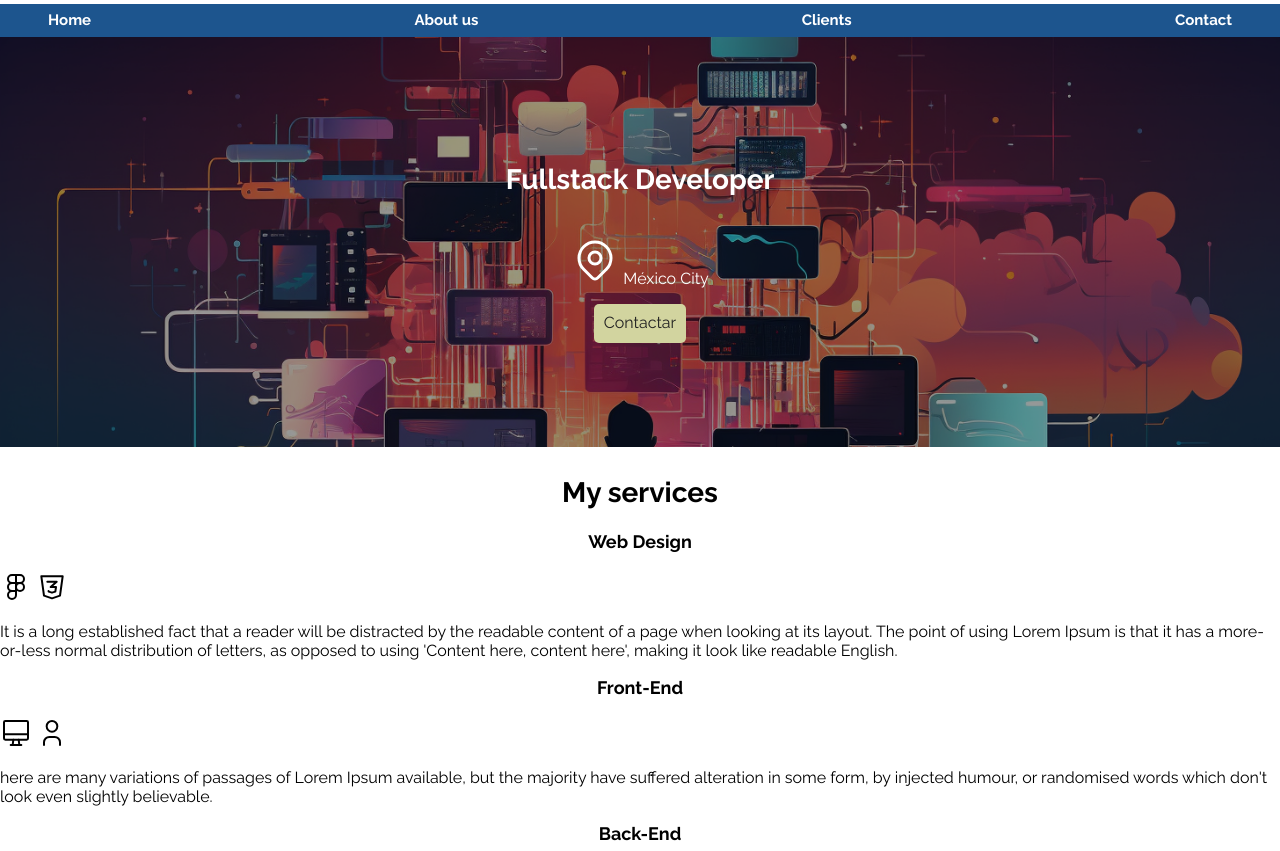
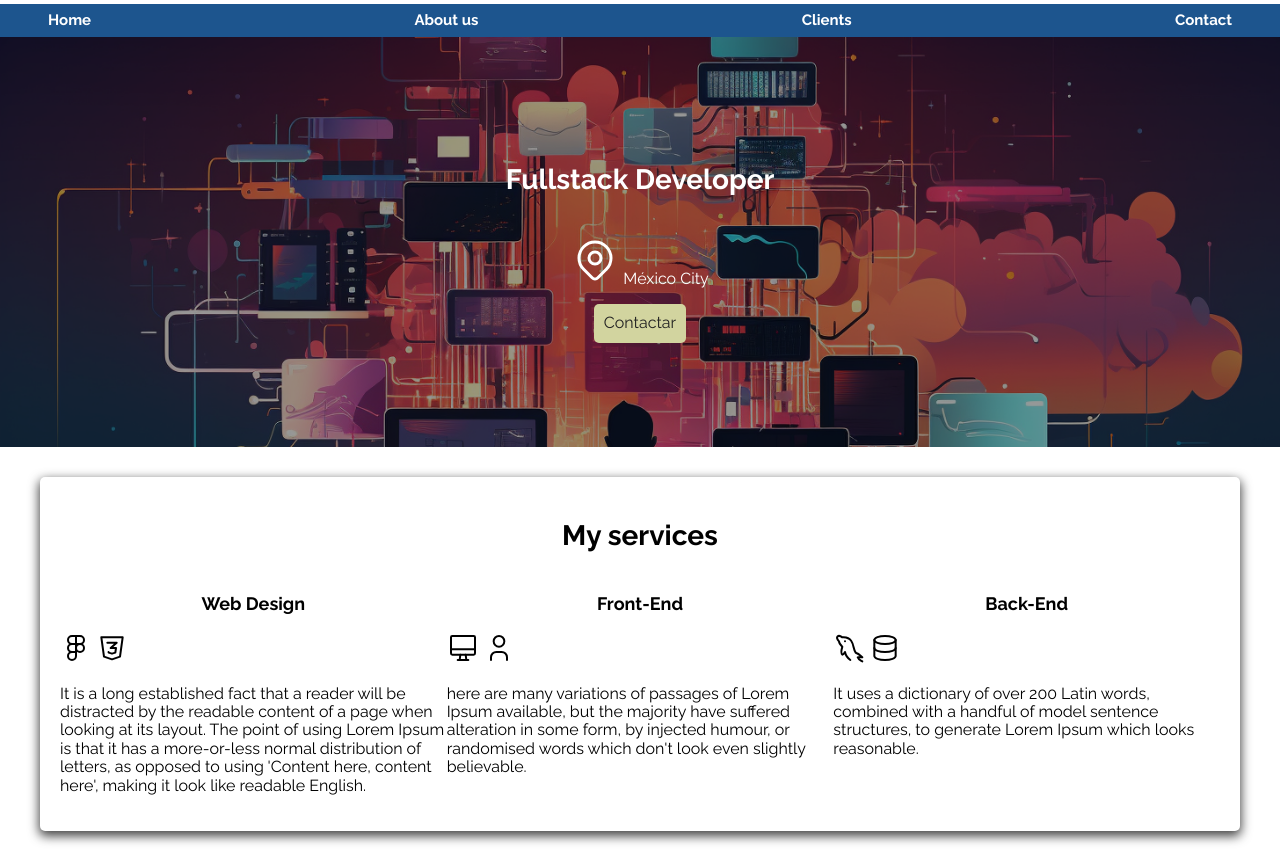
Before and after one commit to AngeLechuga/Angel_lechuga_webpage, a plain HTML site: page index.html in a window 1280 px wide. Shown: the part 91-942 px from the top of the page. Drawn offline with Linux system fonts and the light colour scheme.

Commit message:
CSS & index.html applying Grid to main content

```diff
--- a/css/style.css
+++ b/css/style.css
@@ -164,3 +164,12 @@ color: #212121;
 .contenido-hero p {
    color: var(--negro)
 }
+
+/* Services class styles */
+
+@media (min-width: 768px) {
+    .services {
+        display: grid; /* Agregando propiedades de CSS Grid */
+        grid-template-columns: 1fr 1fr 1fr;
+    }
+}
--- a/index.html
+++ b/index.html
@@ -56,9 +56,10 @@
     </section>
 
     <!-- Contenido principal -->
-    <main>
+    <main class="container shadow">
         <h2>My services</h2>
 
+        <div class="services"> <!-- Contenedor para sección de servicios -->
             <section>
                 <h3>Web Design</h3>
 
@@ -88,6 +89,8 @@
 
                 <p>It uses a dictionary of over 200 Latin words, combined with a handful of model sentence structures, to generate Lorem Ipsum which looks reasonable.</p>
             </section>
+        </div><!-- Contenedor para sección de servicios -->
+
 
     </main>
 
```
Lines whose indentation alone changed are shown as unchanged.
